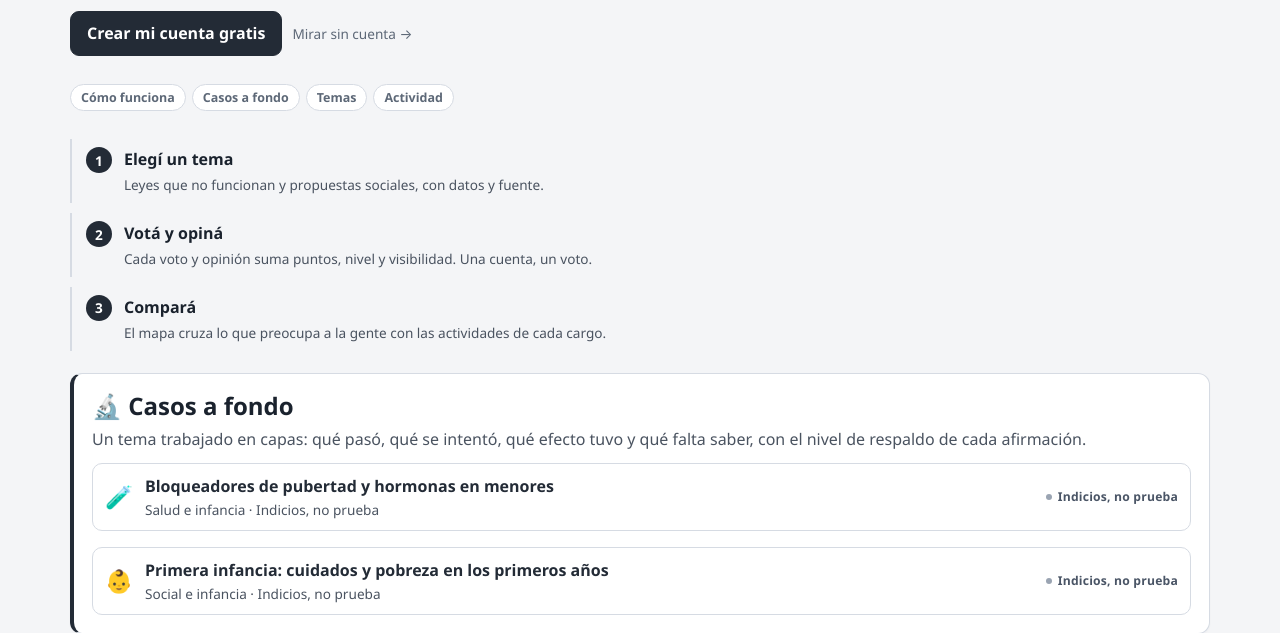
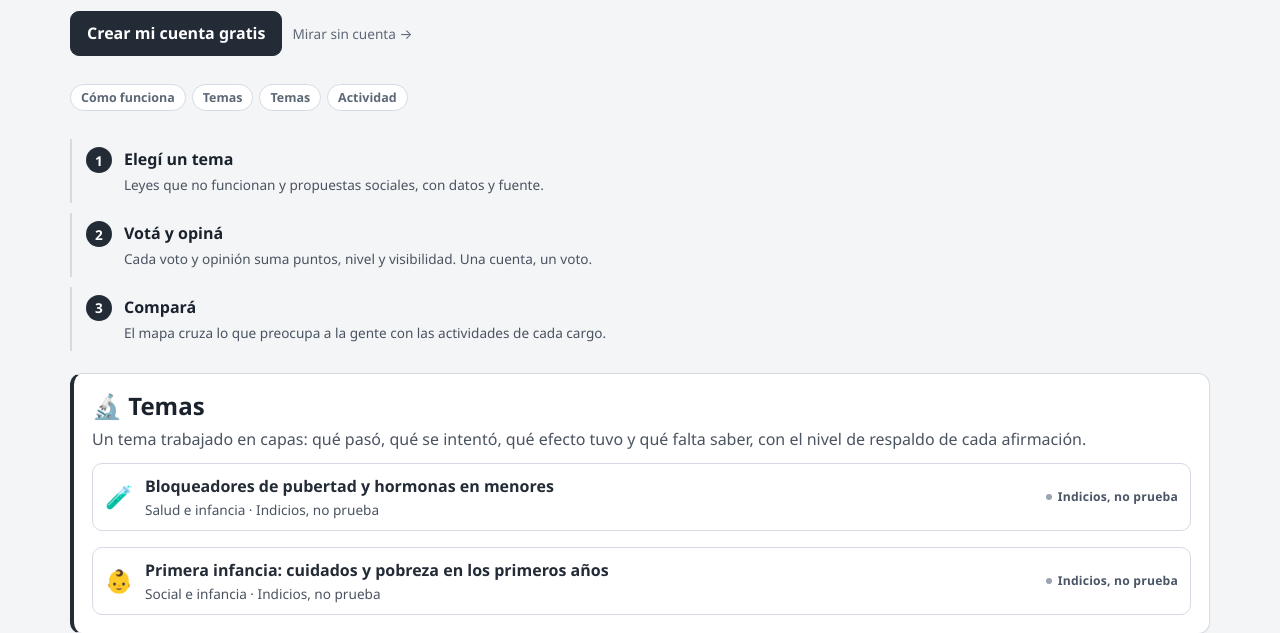
Before and after one commit to DouglasAdvaita/politica-eficiente, a Flask app: page / in a window 1280 px wide. Shown: the part 303-936 px from the top of the page. Run offline with Flask 3, Linux system fonts and the light colour scheme; data comes from the database, SQL or seed files in the repository; data that the repository does not hold is empty; some libraries are stand-ins or nearby versions.

Commit message:
Home: renombrar 'Casos a fondo' a 'Temas'

```diff
--- a/templates/inicio.html
+++ b/templates/inicio.html
@@ -31,7 +31,7 @@
 
 <nav class="indice-home" aria-label="Secciones">
   <a href="#sec-pasos">Cómo funciona</a>
-  <a href="#sec-casos">Casos a fondo</a>
+  <a href="#sec-casos">Temas</a>
   <a href="#sec-temas">Temas</a>
   <a href="#sec-actividad">Actividad</a>
 </nav>
@@ -46,7 +46,7 @@
 <section class="panel" style="margin-top:22px; border-left:4px solid var(--tinta)">
   <div class="fila entre" style="align-items:flex-start">
     <div>
-      <h2 style="margin:0">🔬 Casos a fondo</h2>
+      <h2 style="margin:0">🔬 Temas</h2>
       <p class="suave" style="margin:6px 0 0">
         Un tema trabajado en capas: qué pasó, qué se intentó, qué efecto tuvo y qué falta saber,
         con el nivel de respaldo de cada afirmación.
```
